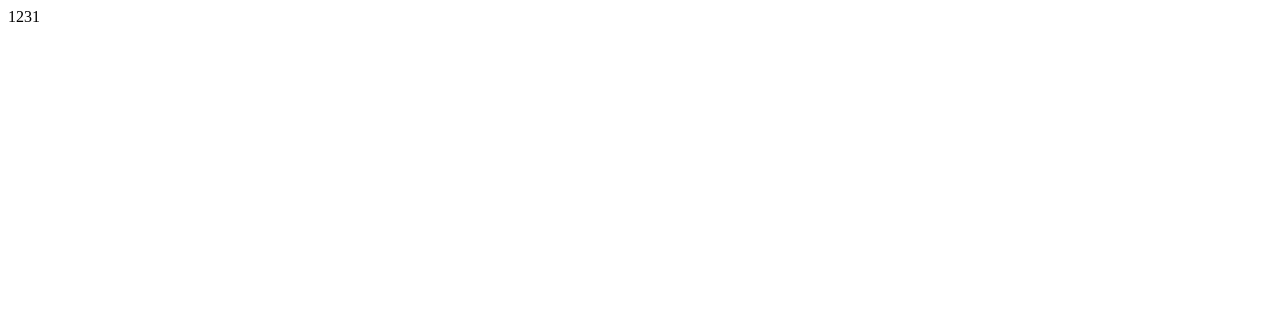
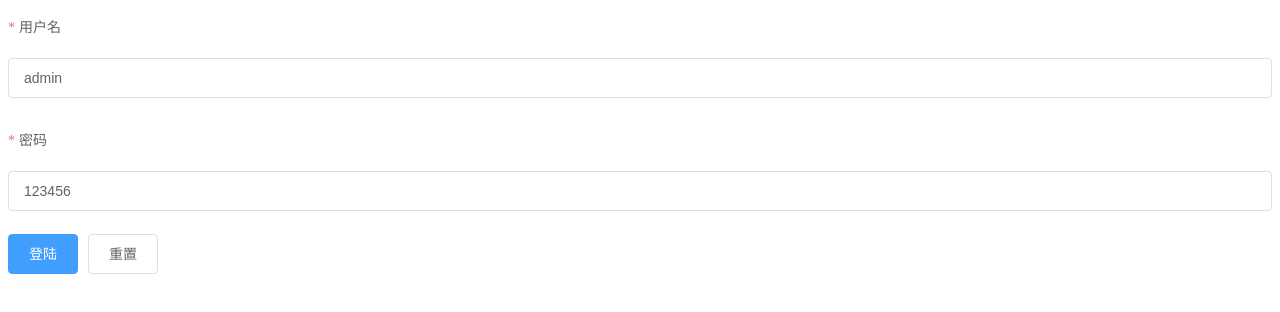
Before and after one commit to RedamancyLi/Shopping, a Vue app: page /#/login in a window 1280 px wide. Shown: the top 312 px of the page. Built offline with nearby package versions, Linux system fonts and the light colour scheme.

Commit message:
登陆功能完成

```diff
--- a/package.json
+++ b/package.json
@@ -11,6 +11,7 @@
     "build": "node build/build.js"
   },
   "dependencies": {
+    "axios": "^0.18.0",
     "element-ui": "^2.4.11",
     "vue": "^2.5.2",
     "vue-router": "^3.0.2"
--- a/src/assets/router/index.js
+++ b/src/assets/router/index.js
@@ -18,5 +18,21 @@ const router = new VueRouter({
   ]
 })
 
+//添加导航守卫来实现登陆的访问限制
+router.beforeEach((to, from, next) => {
+  // ...
+  if (to.path === "/login") {
+    //是登陆页面
+    return next();
+  }
+  //不是登陆页面
+  const token = localStorage.getItem('token')
+  if (token) {
+    next()
+  } else {
+    next('/login')
+  }
+})
+
 //导出路由实例
 export default router
--- a/src/components/Login/Login.vue
+++ b/src/components/Login/Login.vue
@@ -1,7 +1,80 @@
 <template>
-<div>1231</div>
+<el-form :model="loginForm" :rules="rules" ref="ruleForm" label-width="100px" class="demo-ruleForm" label-position="top">
+  <el-form-item label="用户名" prop="username">
+    <el-input v-model="loginForm.username"></el-input>
+  </el-form-item>
+  <el-form-item label="密码" prop="password">
+    <el-input v-model="loginForm.password"></el-input>
+  </el-form-item>
+  <el-form-item>
+    <el-button type="primary" @click="submitForm('ruleForm')">登陆</el-button>
+    <el-button @click="resetForm('ruleForm')">重置</el-button>
+  </el-form-item>
+</el-form>
 </template>
+
+
 <script>
+//导入axios
+import axios from "axios";
+export default {
+  data() {
+    return {
+      loginForm: {
+        username: "admin",
+        password: "123456"
+      },
+      rules: {
+        username: [
+          { required: true, message: "请输入用户名", trigger: "blur" },
+          { min: 3, max: 5, message: "长度在 3 到 5 个字符", trigger: "blur" }
+        ],
+        password: [
+          { required: true, message: "密码不能为空", trigger: "blur" },
+          { min: 3, max: 12, message: "密码长度为6到12位字符", trigger: "blur" }
+        ]
+      }
+    };
+  },
+  methods: {
+    //登陆
+    submitForm(formName) {
+      this.$refs[formName].validate(valid => {
+        //valid 表示表单是否校验成功
+        if (!valid) {
+          return false;
+        }
+        //验证成功：
+        //发送axios
+        axios
+          .post("http://localhost:8888/api/private/v1/login", this.loginForm)
+          .then(res => {
+            if (res.data.meta.status === 200) {
+              //将登陆标识token存储到localStorage中
+              localStorage.setItem('token',res.data.data.token)
+              //登陆成功  跳转到首页
+              this.$router.push("/home");
+              this.$message({
+                message: res.data.meta.msg,
+                type: "success",
+                duration: 800
+              });
+            } else {
+              this.$message({
+                message: res.data.meta.msg,
+                type: "error",
+                duration: 1000
+              });
+            }
+          });
+      });
+    },
+    //重置
+    resetForm(formName) {
+      this.$refs[formName].resetFields();
+    }
+  }
+};
 </script>
 
 <style>
```
Also changed, not shown: src/main.js (+7 -1 lines), 1 other file (tests, documents, lock files or other folders).
